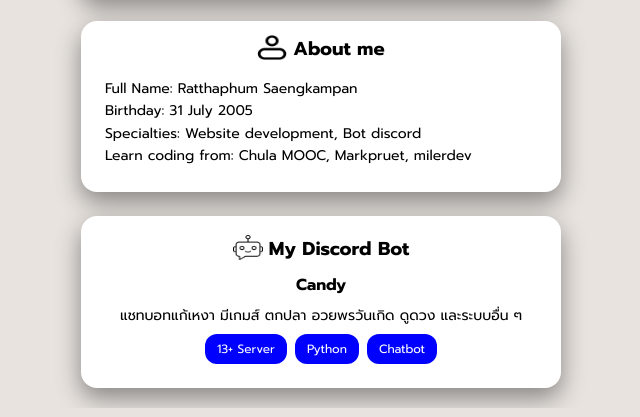
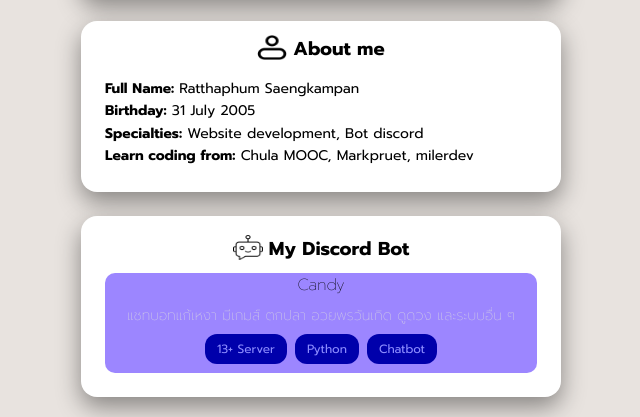
Before and after one commit to Camille061/Portfolio, a plain HTML site: page index.html in a window 1280 px wide. Shown: the part 393-810 px from the top of the page, without its empty margins (319-959 px from the left). Drawn offline with Linux system fonts and the light colour scheme.

Commit message:
first commit

```diff
--- a/index.html
+++ b/index.html
@@ -19,7 +19,7 @@
             <p class="role">Website developer & Fullstack</p>
 
             <div class="info">
-                <span>🎂 20 year old 📍 Nakhon Ratchasima, Thailand</span>
+                <span>🎂 20 years old 🔻Nakhon Ratchasima, Thailand</span>
             </div>
 
             <div class="social">
@@ -35,10 +35,10 @@
             <img class="icon" style="position: relative; bottom: 10px;" src="img/user.png" alt="">
             <h3 style="display: inline; position: relative; bottom: 15px;">About me</h3>
             <div class="box-about">
-                <p>Full Name: Ratthaphum Saengkampan</p>
-                <p>Birthday: 31 July 2005</p>
-                <p>Specialties: Website development, Bot discord</p>
-                <p>Learn coding from: Chula MOOC, Markpruet, milerdev</p>
+                <p> <span style="font-weight: bold;">Full Name:</span> Ratthaphum Saengkampan</p>
+                <p> <span style="font-weight: bold;">Birthday:</span> 31 July 2005</p>
+                <p> <span style="font-weight: bold;"> Specialties:</span> Website development, Bot discord</p>
+                <p> <span style="font-weight: bold;">Learn coding from:</span> Chula MOOC, Markpruet, milerdev</p>
             </div>
         </div>
 
@@ -48,7 +48,7 @@
             <h3 style="display: inline; position: relative; bottom: 10px;">My Discord Bot</h3>
 
             <div class="bot">
-                <h4>Candy</h4>
+                <h4 style="font-weight: 100;">Candy</h4>
                 <p class="bot-desc">
                     แชทบอทแก้เหงา มีเกมส์ ตกปลา อวยพรวันเกิด ดูดวง และระบบอื่น ๆ
                 </p>
--- a/style.css
+++ b/style.css
@@ -7,7 +7,7 @@
 }
 
 body {
-    background: rgb(232,227,223);
+    background: rgb(232, 227, 223);
     font-family: "Prompt", sans-serif;
 }
 
@@ -72,11 +72,19 @@ body {
     background: #f2f2f2;
     cursor: pointer;
 }
+#discord-btn:hover,
+#ig-btn:hover,
+#fb-btn:hover {
+      background: #cfcece;
+      transform: scale(1.1);
+      transition: .3s;
+}
 
 .box-about {
     text-align: left;
     font-size: 14px;
     line-height: 1.6;
+
 }
 
 .bot {
@@ -84,10 +92,17 @@ body {
     flex-direction: column;
     gap: 8px;
     align-items: center;
+    background-color: #2f00ff79;
+    border-radius: 10px;
+    height: 100px;
 }
 
 .bot-desc {
+    color: #dedede;
     font-size: 14px;
+    font-family: "Prompt", sans-serif;
+    font-weight: 100;
+    font-style: normal;
 }
 
 .tags {
@@ -99,10 +114,13 @@ body {
 
 .button-text {
     padding: 6px 12px;
-    background: #0000ff;
-    color: #fff;
+    background: #0000ab;
+    color: #8d8dff;
     border-radius: 12px;
     font-size: 12px;
+}
+.button-text:hover {
+        background: #4b4bc4;
 }
 
 .icon {
```
